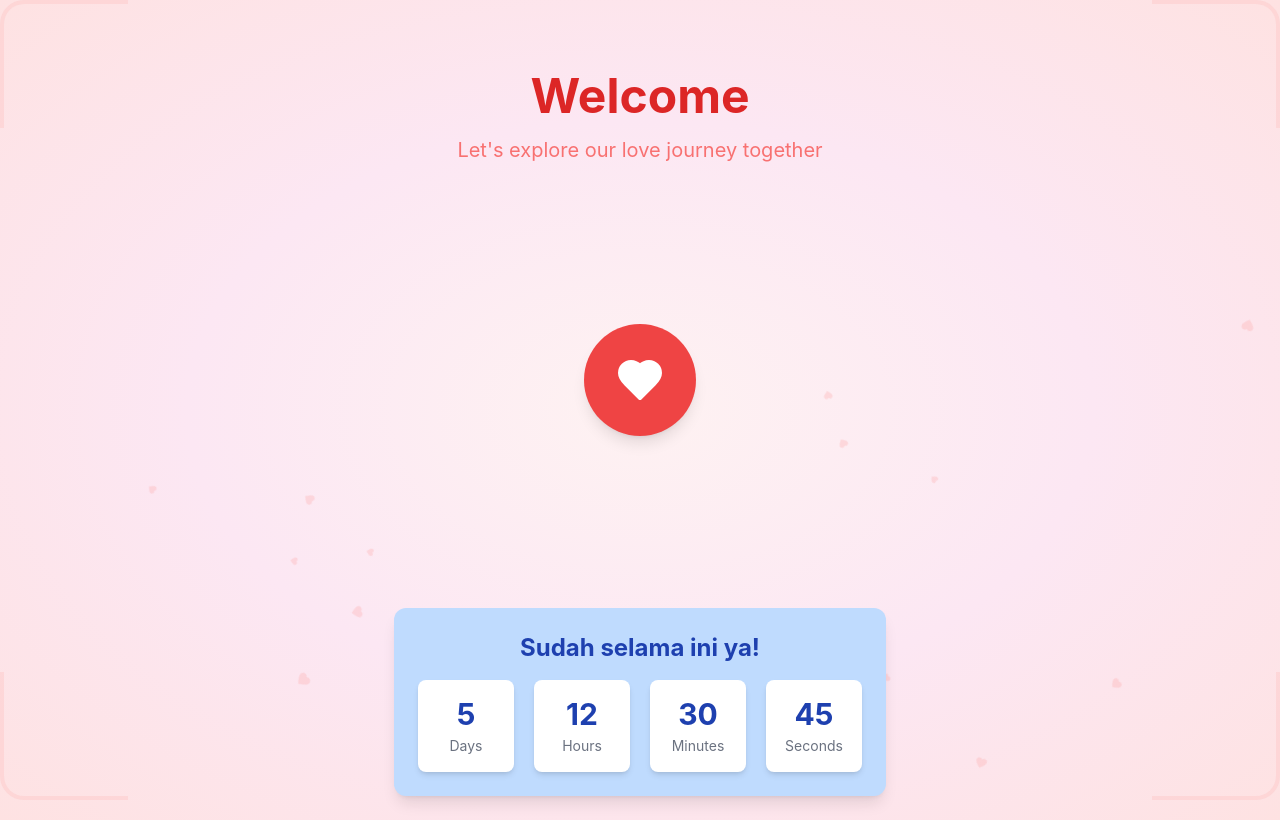
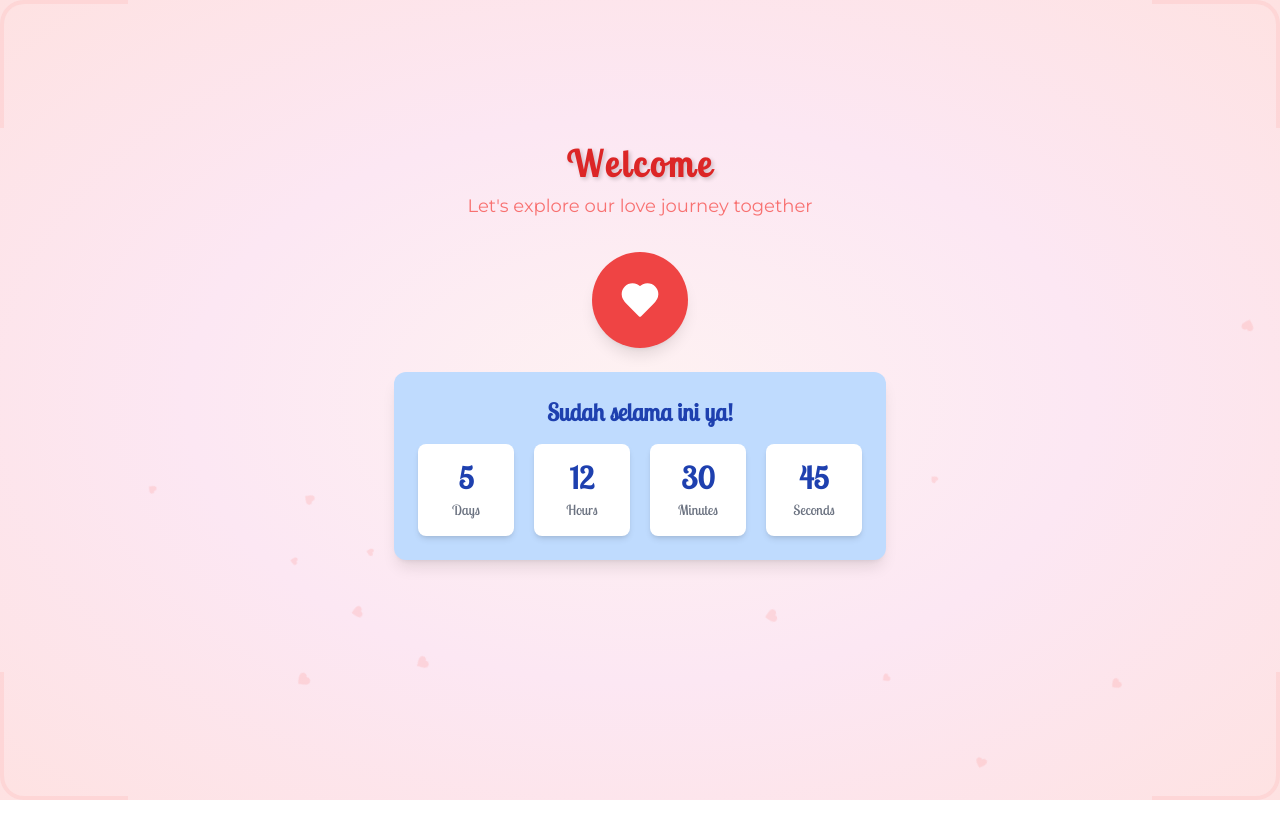
Before and after one commit to giraldi07/valentine-day-react, a React (Vite) app: page /features in a window 1280 px wide. Built offline with nearby package versions, Linux system fonts and the light colour scheme.

Commit message:
Update element pita di page ke 3

```diff
--- a/src/components/Countdown.tsx
+++ b/src/components/Countdown.tsx
@@ -1,9 +1,8 @@
-// Countdown.tsx
 import React, { useEffect, useState } from 'react';
 import { useLocation } from 'react-router-dom';
 import type { CountdownProps } from '../types/index';
 import { VALENTINE_DATE } from '../data/valentineday';
-import TimeCard from '../components/new-comp/TimeCard'; // Import komponen TimeCard
+import TimeCard from '../components/new-comp/TimeCard';
 
 const Countdown: React.FC<CountdownProps> = () => {
   const location = useLocation();
@@ -52,9 +51,16 @@ const Countdown: React.FC<CountdownProps> = () => {
   }, [selectedDate]);
 
   return (
-    <div className="flex flex-col items-center space-y-8 p-4">
-      <TimeCard time={timeSince} title="Sudah Berjalan Selama" style="bg-gray-200 text-gray-800" />
-      <TimeCard time={timeUntilValentine} title="Menuju Hari Valentine" style="bg-pink-200 text-pink-800" />
+    <div
+      className="grid grid-cols-1 md:grid-cols-2 items-center text-center gap-4 sm:gap-6 md:gap-8 p-4"
+      style={{ fontFamily: 'Lobster Two, cursive' }}
+    >
+      <div className="max-w-[400px] w-full mx-auto">
+        <TimeCard time={timeSince} title="Sudah Berjalan Selama" style="bg-gray-200 text-gray-800 flex flex-col justify-center" />
+      </div>
+      <div className="max-w-[400px] w-full mx-auto">
+        <TimeCard time={timeUntilValentine} title="Menuju Hari Valentine" style="bg-pink-200 text-pink-800 flex flex-col justify-center" />
+      </div>
     </div>
   );
 };
--- a/src/pages/DaysOfLove.tsx
+++ b/src/pages/DaysOfLove.tsx
@@ -21,25 +21,26 @@ const DaysOfLove: React.FC = () => {
       initial={{ opacity: 0 }}
       animate={{ opacity: 1 }}
       transition={{ duration: 1 }}
-      className="min-h-screen bg-gradient-to-br from-pink-100 to-red-50 p-4 sm:p-6 flex flex-col"
+      className="relative min-h-screen bg-gradient-to-br from-pink-100 to-red-50 p-4 sm:p-6 flex flex-col overflow-hidden"
     >
+      {/* Pita besar di pojok */}
+      <div className="absolute top-0 left-0 w-40 h-40 sm:w-48 sm:h-48 bg-pink-300 rotate-45 -translate-x-1/2 -translate-y-1/2 shadow-md clip-path-triangle"></div>
+      <div className="absolute top-0 right-0 w-40 h-40 sm:w-48 sm:h-48 bg-pink-300 rotate-45 translate-x-1/2 -translate-y-1/2 shadow-md clip-path-triangle"></div>
+      <div className="absolute bottom-0 left-0 w-40 h-40 sm:w-48 sm:h-48 bg-pink-300 rotate-45 -translate-x-1/2 translate-y-1/2 shadow-md clip-path-triangle"></div>
+      <div className="absolute bottom-0 right-0 w-40 h-40 sm:w-48 sm:h-48 bg-pink-300 rotate-45 translate-x-1/2 translate-y-1/2 shadow-md clip-path-triangle"></div>
+
       <div className="max-w-3xl mx-auto w-full flex-grow flex flex-col items-center justify-center py-6 sm:py-8">
         <motion.div
           initial={{ opacity: 0, y: -20 }}
           animate={{ opacity: 1, y: 0 }}
           transition={{ duration: 1 }}
           className="text-center mb-8 sm:mb-10"
-          style={{
-            fontFamily: 'Lobster Two, cursive',
-            size: '48px',
-          }}
+          style={{ fontFamily: 'Lobster Two, cursive' }}
         >
-          <h1 className="text-2xl sm:text-3xl font-bold text-pink-600 mb-3">
-            Days of Love
-          </h1>
+          <h1 className="text-2xl sm:text-3xl font-bold text-pink-600 mb-3">Days of Love</h1>
           <div className="flex items-center justify-center gap-2 sm:gap-3">
             <Heart className="w-4 h-4 sm:w-5 sm:h-5 text-pink-500" fill="#ec4899" />
-            <span className="text-base sm:text-lg text-pink-500">
+            <span className="text-base sm:text-lg text-pink-500" style={{ fontFamily: 'Montserrat, sans-serif' }}>
               Our journey together
             </span>
             <Heart className="w-4 h-4 sm:w-5 sm:h-5 text-pink-500" fill="#ec4899" />
@@ -55,6 +56,7 @@ const DaysOfLove: React.FC = () => {
           animate={{ opacity: 1 }}
           transition={{ duration: 0.5, delay: 1.1 }}
           className="text-base sm:text-lg text-pink-600 text-center mb-5"
+          style={{ fontFamily: 'Montserrat, sans-serif' }}
         >
           Every second with you is a treasure ❤️
         </motion.p>
--- a/src/pages/Features.tsx
+++ b/src/pages/Features.tsx
@@ -24,14 +24,31 @@ function Features() {
 
   return (
     <PageTransition>
-      <div className="min-h-screen bg-gradient-radial from-red-50 via-pink-100 to-red-100 p-6">
+      <div className="min-h-screen bg-gradient-radial from-red-50 via-pink-100 to-red-100 p-4">
         <Decorations />
 
-        <div className="relative z-10 max-w-4xl mx-auto pt-12">
+        {/* Overlay Blur */}
+        {showFeatures && (
+          <motion.div
+            initial={{ opacity: 0 }}
+            animate={{ opacity: 1 }}
+            exit={{ opacity: 0 }}
+            className="fixed inset-0 bg-black bg-opacity-30 backdrop-blur-sm z-20"
+            onClick={toggleFeatures} // Klik di luar untuk menutup overlay
+          />
+        )}
+
+        <div className="relative max-w-4xl mx-auto mt-24 pt-8">
           <motion.h2
             initial={{ y: -20, opacity: 0 }}
             animate={{ y: 0, opacity: 1 }}
-            className="text-4xl md:text-5xl font-bold text-red-600 text-center mb-4"
+            className="text-3xl md:text-4xl font-bold text-red-600 text-center mb-2"
+            style={{
+              fontFamily: 'Lobster Two, cursive',
+              transform: 'rotate(-5deg)',  // Menambahkan rotasi
+              letterSpacing: '0.1em',        // Menambahkan jarak antar huruf
+              textShadow: '2px 2px 4px rgba(0, 0, 0, 0.2)' // Menambahkan bayangan teks
+            }}
           >
             Welcome
           </motion.h2>
@@ -40,21 +57,24 @@ function Features() {
             initial={{ y: -20, opacity: 0 }}
             animate={{ y: 0, opacity: 1 }}
             transition={{ delay: 0.2 }}
-            className="text-xl text-red-400 text-center mb-16"
+            className="text-lg text-red-400 text-center mb-8"
+            style={{
+              fontFamily: 'Montserrat, sans-serif',
+            }}
           >
             Let's explore our love journey together
           </motion.p>
 
-          <div className="flex justify-center items-center gap-8 md:gap-12 flex-wrap relative">
+          <div className="flex justify-center z-30 items-center gap-6 md:gap-8 flex-wrap relative">
             {/* Ikon Utama (Love Fill) */}
             <motion.div
               onClick={toggleFeatures}
-              className="flex flex-col items-center cursor-pointer z-20"
+              className="flex flex-col items-center cursor-pointer z-30"
               whileHover={{ scale: 1.1 }}
               whileTap={{ scale: 0.9 }}
             >
-              <div className="w-24 h-24 md:w-28 md:h-28 bg-red-500 rounded-full shadow-lg flex items-center justify-center mb-3 mt-24">
-                <Icons.Heart className="w-12 h-12 text-white" fill="currentColor" />
+              <div className="w-20 h-20 md:w-24 md:h-24 bg-red-500 rounded-full shadow-lg flex items-center justify-center mb-2">
+                <Icons.Heart className="w-10 h-10 text-white" fill="currentColor" />
               </div>
               <span className="text-red-600 font-medium"></span>
             </motion.div>
@@ -75,28 +95,28 @@ function Features() {
                   animate={{
                     scale: showFeatures ? 1 : 0,
                     opacity: showFeatures ? 1 : 0,
-                    x: showFeatures ? Math.cos((index * 2 * Math.PI) / features.length) * 150 : 0,
-                    y: showFeatures ? Math.sin((index * 2 * Math.PI) / features.length) * 150 : 0,
+                    x: showFeatures ? Math.cos((index * 2 * Math.PI) / features.length) * 120 : 0,
+                    y: showFeatures ? Math.sin((index * 2 * Math.PI) / features.length) * 120 : 0,
                   }}
                   transition={{ delay: index * 0.1, type: 'spring', stiffness: 100 }}
                   onClick={() => navigate(feature.path)}
-                  className="flex flex-col items-center cursor-pointer absolute mt-24"
+                  className="flex flex-col items-center cursor-pointer absolute z-30"
                 >
                   <motion.div
                     whileHover={feature.animation.hover}
                     whileTap={feature.animation.tap}
                   >
-                    <div className="w-20 h-20 md:w-24 md:h-24 bg-white rounded-full shadow-lg flex items-center justify-center mb-3">
-                      <Icon className="w-10 h-10 md:w-12 md:h-12 text-red-500" />
+                    <div className="w-16 h-16 md:w-20 md:h-20 bg-white rounded-full shadow-lg flex items-center justify-center mb-2">
+                      <Icon className="w-8 h-8 md:w-10 md:h-10 text-red-500" />
                     </div>
                   </motion.div>
-                  <span className="text-red-600 font-medium">{feature.title}</span>
+                  <span className="text-red-600 font-medium text-sm" style={{ fontFamily: 'Lobster Two, cursive',}}>{feature.title}</span>
                 </motion.div>
               );
             })}
           </div>
           {/* Countdown Timer */}
-          <div className="mt-40"> {/* Tambahkan margin-top untuk spacing */}
+          <div className="mt-4" style={{ fontFamily: 'Lobster Two, cursive',}}>
             <TimeCard time={timeSince} title="Sudah selama ini ya!" style="bg-blue-200 text-blue-800" />
           </div>
         </div>
```
